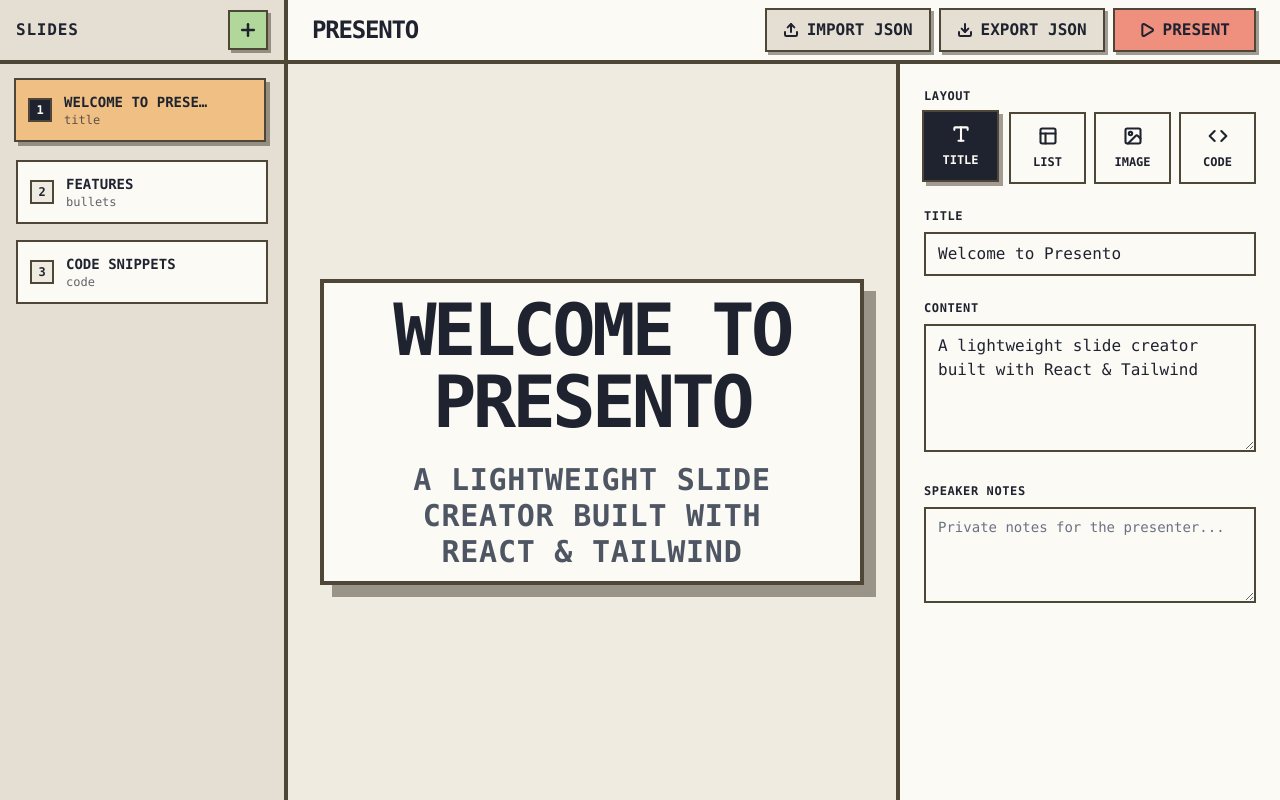
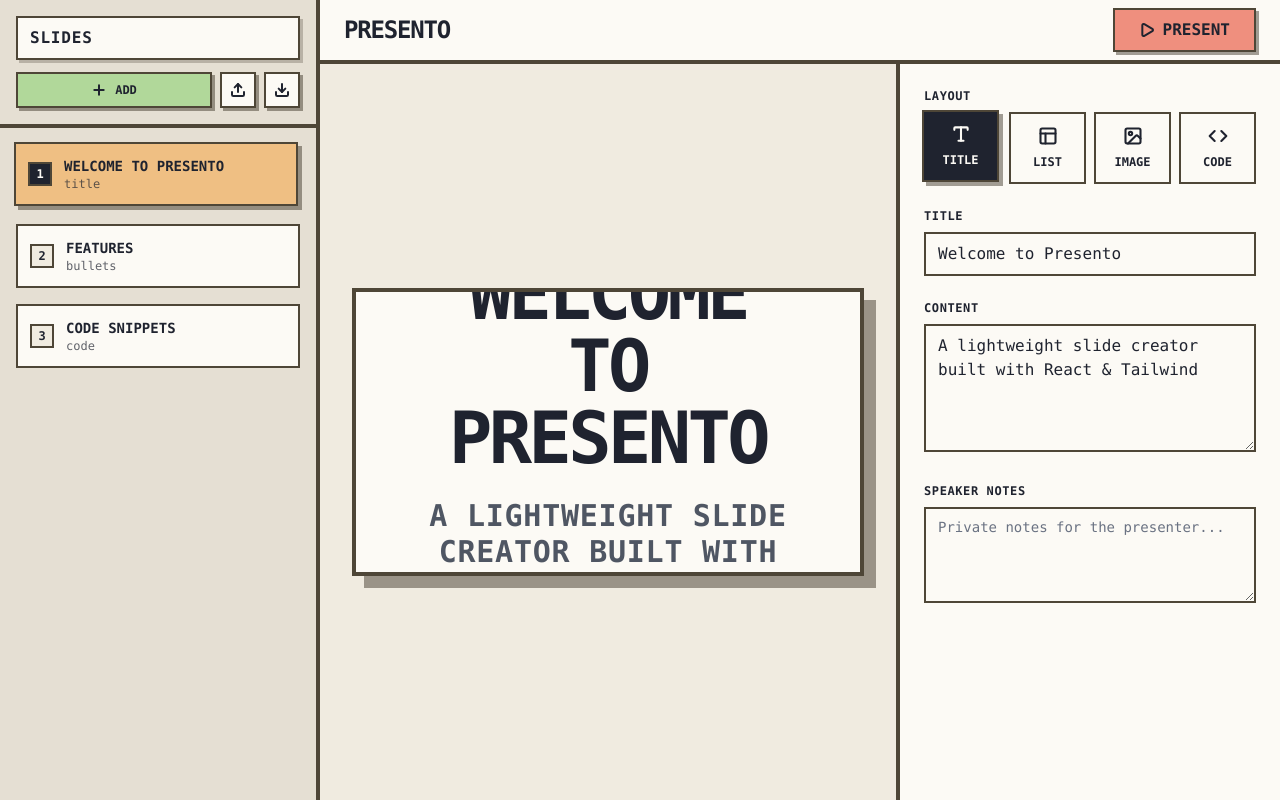
Before and after one commit to lbogerd/presento, a React (Vite) app: page / in a window 1280 px wide. Built offline with nearby package versions, Linux system fonts and the light colour scheme.

Commit message:
feat: improve styling

```diff
--- a/src/App.tsx
+++ b/src/App.tsx
@@ -10,7 +10,7 @@ import { SlideEditor } from "./components/SlideEditor";
 import { SlideList } from "./components/SlideList";
 import { useLocalStorage } from "./hooks/useLocalStorage";
 import type { Slide } from "./types";
-import { Play, X, Upload, Download } from "lucide-react";
+import { Play, X } from "lucide-react";
 
 const INITIAL_SLIDES: Slide[] = [
   {
@@ -55,7 +55,6 @@ function App() {
     () => slides[0]?.id ?? INITIAL_SLIDES[0].id
   );
   const [isPresenting, setIsPresenting] = useState(false);
-  const fileInputRef = useRef<HTMLInputElement>(null);
 
   const activeSlideIndex = slides.findIndex((s) => s.id === activeSlideId);
   const activeSlide = slides[activeSlideIndex];
@@ -254,6 +253,8 @@ function App() {
         onAdd={handleAddSlide}
         onDelete={handleDeleteSlide}
         onReorder={handleReorder}
+        onImport={handleImportSlides}
+        onExport={handleExportSlides}
       />
 
       <div className="flex-1 flex flex-col min-w-0">
@@ -263,27 +264,6 @@ function App() {
             Presento
           </h1>
           <div className="flex items-center gap-2">
-            <input
-              ref={fileInputRef}
-              type="file"
-              accept="application/json"
-              className="hidden"
-              onChange={handleImportSlides}
-            />
-            <button
-              onClick={() => fileInputRef.current?.click()}
-              className="flex items-center gap-2 px-4 py-2 bg-(--color-panel) border-2 border-(--color-border) text-(--color-text) font-bold uppercase hover:bg-(--color-surface-muted) transition-none shadow-[3px_3px_0px_0px_var(--shadow-strong)] active:translate-x-0.5 active:translate-y-0.5 active:shadow-none cursor-pointer"
-            >
-              <Upload size={16} strokeWidth={3} />
-              Import JSON
-            </button>
-            <button
-              onClick={handleExportSlides}
-              className="flex items-center gap-2 px-4 py-2 bg-(--color-panel) border-2 border-(--color-border) text-(--color-text) font-bold uppercase hover:bg-(--color-surface-muted) transition-none shadow-[3px_3px_0px_0px_var(--shadow-strong)] active:translate-x-0.5 active:translate-y-0.5 active:shadow-none cursor-pointer"
-            >
-              <Download size={16} strokeWidth={3} />
-              Export JSON
-            </button>
             <button
               onClick={() => setIsPresenting(true)}
               className="flex items-center gap-2 px-6 py-2 bg-(--color-danger) border-2 border-(--color-border) text-(--color-text) font-bold uppercase hover:bg-(--color-text) hover:text-(--color-danger) transition-none shadow-[3px_3px_0px_0px_var(--shadow-strong)] active:translate-x-0.5 active:translate-y-0.5 active:shadow-[1px_1px_0px_0px_var(--shadow-soft)] cursor-pointer"
--- a/src/components/SlideList.tsx
+++ b/src/components/SlideList.tsx
@@ -1,6 +1,6 @@
 import React from "react";
 import type { Slide } from "../types";
-import { Plus, Trash2 } from "lucide-react";
+import { Plus, Trash2, Upload, Download } from "lucide-react";
 import { clsx } from "clsx";
 import {
   DndContext,
@@ -29,6 +29,8 @@ interface SlideListProps {
   onAdd: () => void;
   onDelete: (id: string) => void;
   onReorder: (dragIndex: number, hoverIndex: number) => void;
+  onImport: (event: React.ChangeEvent<HTMLInputElement>) => void;
+  onExport: () => void;
 }
 
 interface SortableSlideProps {
@@ -116,6 +118,8 @@ export const SlideList: React.FC<SlideListProps> = ({
   onAdd,
   onDelete,
   onReorder,
+  onImport,
+  onExport,
 }) => {
   const sensors = useSensors(
     useSensor(PointerSensor, {
@@ -138,9 +142,11 @@ export const SlideList: React.FC<SlideListProps> = ({
     }
   }
 
+  const fileInputRef = React.useRef<HTMLInputElement>(null);
+
   return (
-    <div className="flex flex-col h-full bg-(--color-surface) border-r-4 border-(--color-border) w-72">
-      <div className="h-16 px-4 border-b-4 border-(--color-border) flex items-center justify-between bg-(--color-panel)">
+    <div className="flex flex-col h-full bg-(--color-surface) border-r-4 border-(--color-border) w-80">
+      <div className="p-4 border-b-4 border-(--color-border) bg-(--color-panel) flex flex-col gap-3">
         <input
           type="text"
           aria-label="Presentation name"
@@ -151,15 +157,40 @@ export const SlideList: React.FC<SlideListProps> = ({
             onRenamePresentation(trimmed.length === 0 ? "Slides" : trimmed);
           }}
           placeholder="Slides"
-          className="font-bold text-(--color-text) uppercase tracking-wider bg-transparent border-none focus:outline-none focus:ring-2 focus:ring-(--color-accent) px-2 -mx-2 py-1"
+          className="w-full font-bold text-(--color-text) uppercase tracking-wider bg-(--color-surface) border-2 border-(--color-border) focus:outline-none focus:ring-2 focus:ring-(--color-accent) px-3 py-2 shadow-[3px_3px_0px_0px_var(--shadow-soft)]"
         />
-        <button
-          onClick={onAdd}
-          className="p-2 bg-(--color-positive) border-2 border-(--color-border) text-(--color-text) hover:bg-(--color-text) hover:text-(--color-positive) transition-none shadow-[3px_3px_0px_0px_var(--shadow-strong)] active:translate-x-0.5 active:translate-y-0.5 active:shadow-none cursor-pointer"
-          title="Add Slide"
-        >
-          <Plus size={20} strokeWidth={3} />
-        </button>
+        <div className="flex gap-2">
+          <button
+            onClick={onAdd}
+            className="flex-1 flex items-center justify-center gap-2 p-2 bg-(--color-positive) border-2 border-(--color-border) text-(--color-text) font-bold hover:bg-(--color-text) hover:text-(--color-positive) transition-none shadow-[3px_3px_0px_0px_var(--shadow-strong)] active:translate-x-0.5 active:translate-y-0.5 active:shadow-none cursor-pointer"
+            title="Add Slide"
+          >
+            <Plus size={16} strokeWidth={3} />
+            <span className="text-xs">ADD</span>
+          </button>
+
+          <input
+            ref={fileInputRef}
+            type="file"
+            accept="application/json"
+            className="hidden"
+            onChange={onImport}
+          />
+          <button
+            onClick={() => fileInputRef.current?.click()}
+            className="p-2 bg-(--color-surface) border-2 border-(--color-border) text-(--color-text) hover:bg-(--color-surface-muted) transition-none shadow-[3px_3px_0px_0px_var(--shadow-strong)] active:translate-x-0.5 active:translate-y-0.5 active:shadow-none cursor-pointer"
+            title="Import JSON"
+          >
+            <Upload size={16} strokeWidth={3} />
+          </button>
+          <button
+            onClick={onExport}
+            className="p-2 bg-(--color-surface) border-2 border-(--color-border) text-(--color-text) hover:bg-(--color-surface-muted) transition-none shadow-[3px_3px_0px_0px_var(--shadow-strong)] active:translate-x-0.5 active:translate-y-0.5 active:shadow-none cursor-pointer"
+            title="Export JSON"
+          >
+            <Download size={16} strokeWidth={3} />
+          </button>
+        </div>
       </div>
 
       <div className="flex-1 overflow-y-auto p-4 space-y-4 bg-(--color-panel)">
```
